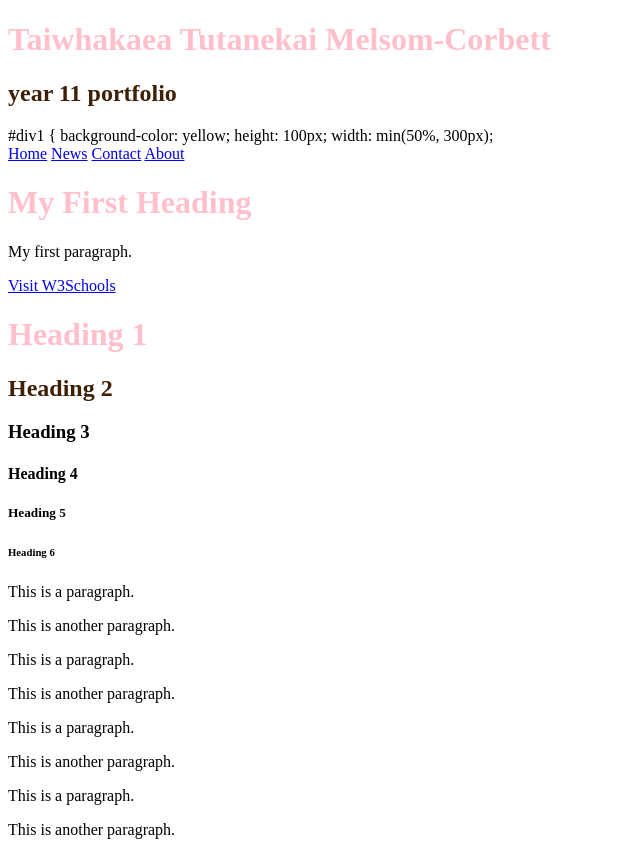
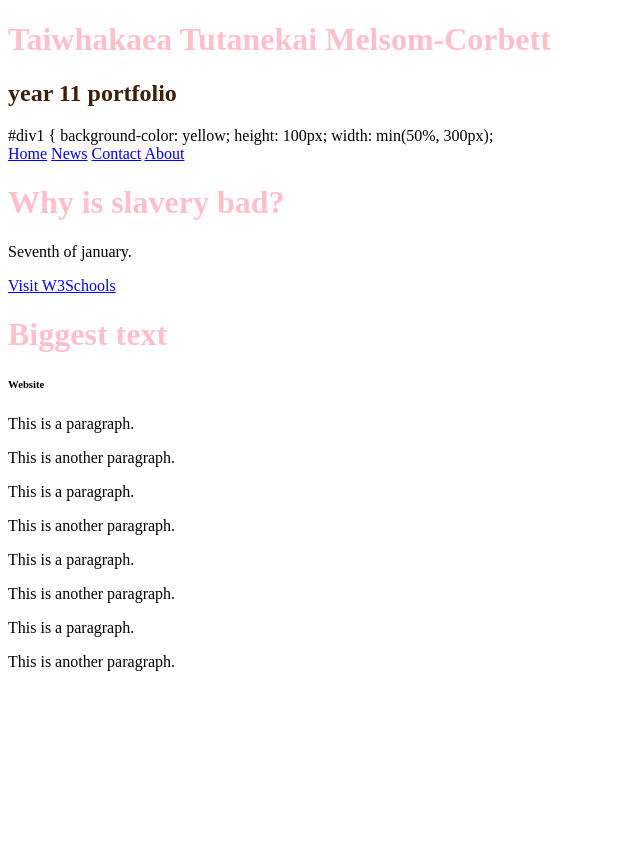
Before and after one commit to Taiwhakaea/year-11-portfolio, a plain HTML site: page index.html in a window 1280 px wide. Shown: the whole page, without its empty margins (0-640 px from the left). After the commit the page ends 800 px from the top, so only its background shows below. Drawn offline with Linux system fonts and the light colour scheme.

Commit message:
another one

```diff
--- a/index.html
+++ b/index.html
@@ -25,18 +25,15 @@
 <html>
 <body>
 
-<h1>My First Heading</h1>
-<p>My first paragraph.</p>
+<h1>Why is slavery bad?</h1>
+<p>Seventh of january.</p>
 
 </body>
 </html>
 <a href="https://www.w3schools.com">Visit W3Schools</a>
-<h1>Heading 1</h1>
-<h2>Heading 2</h2>
-<h3>Heading 3</h3>
-<h4>Heading 4</h4>
-<h5>Heading 5</h5>
-<h6>Heading 6</h6>
+<h1>Biggest text</h1>
+
+<h6>Website</h6>
 <p>This is a paragraph.</p>
 <p>This is another paragraph.</p>
 <p>This is a paragraph.</p>
```
